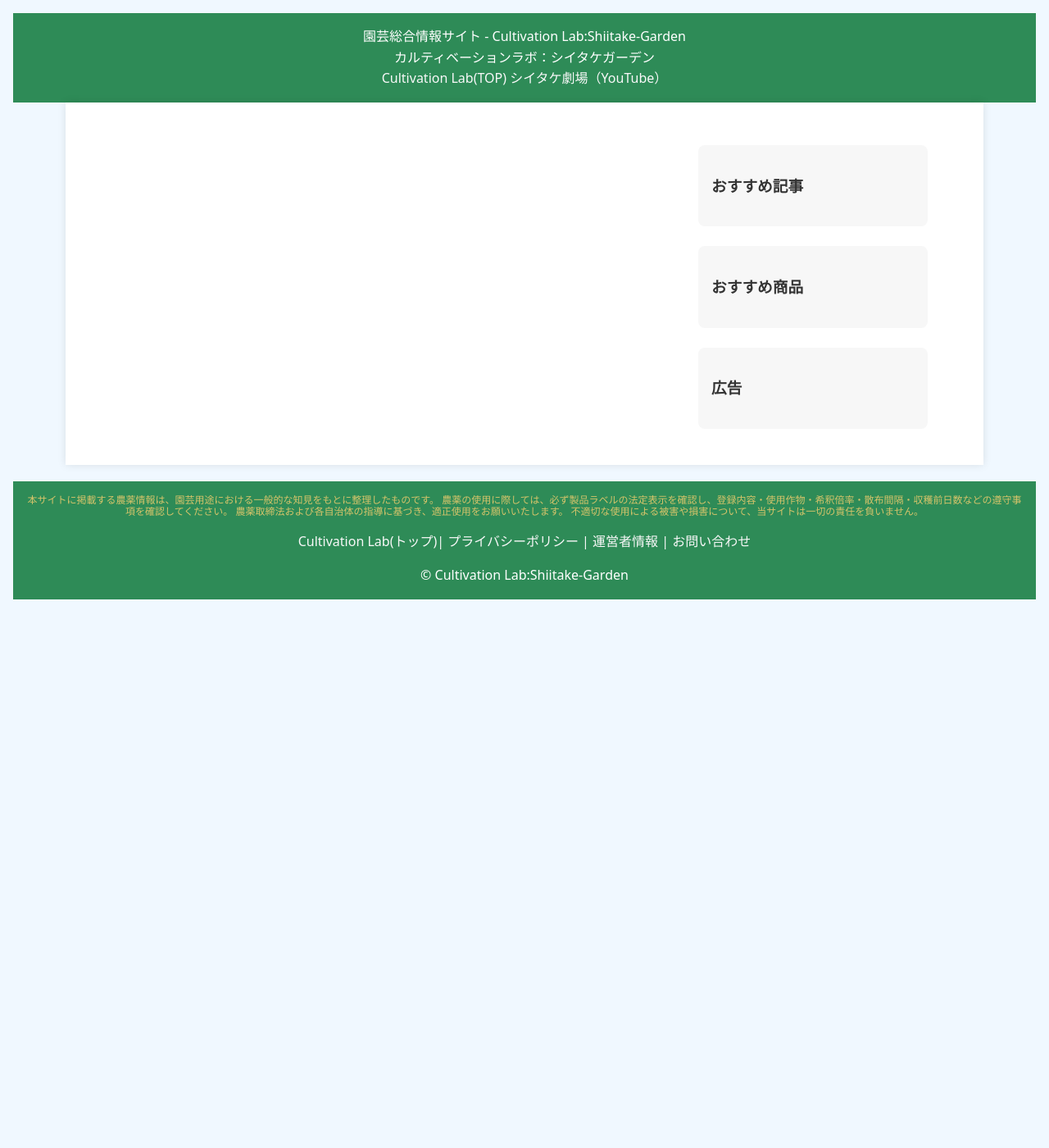
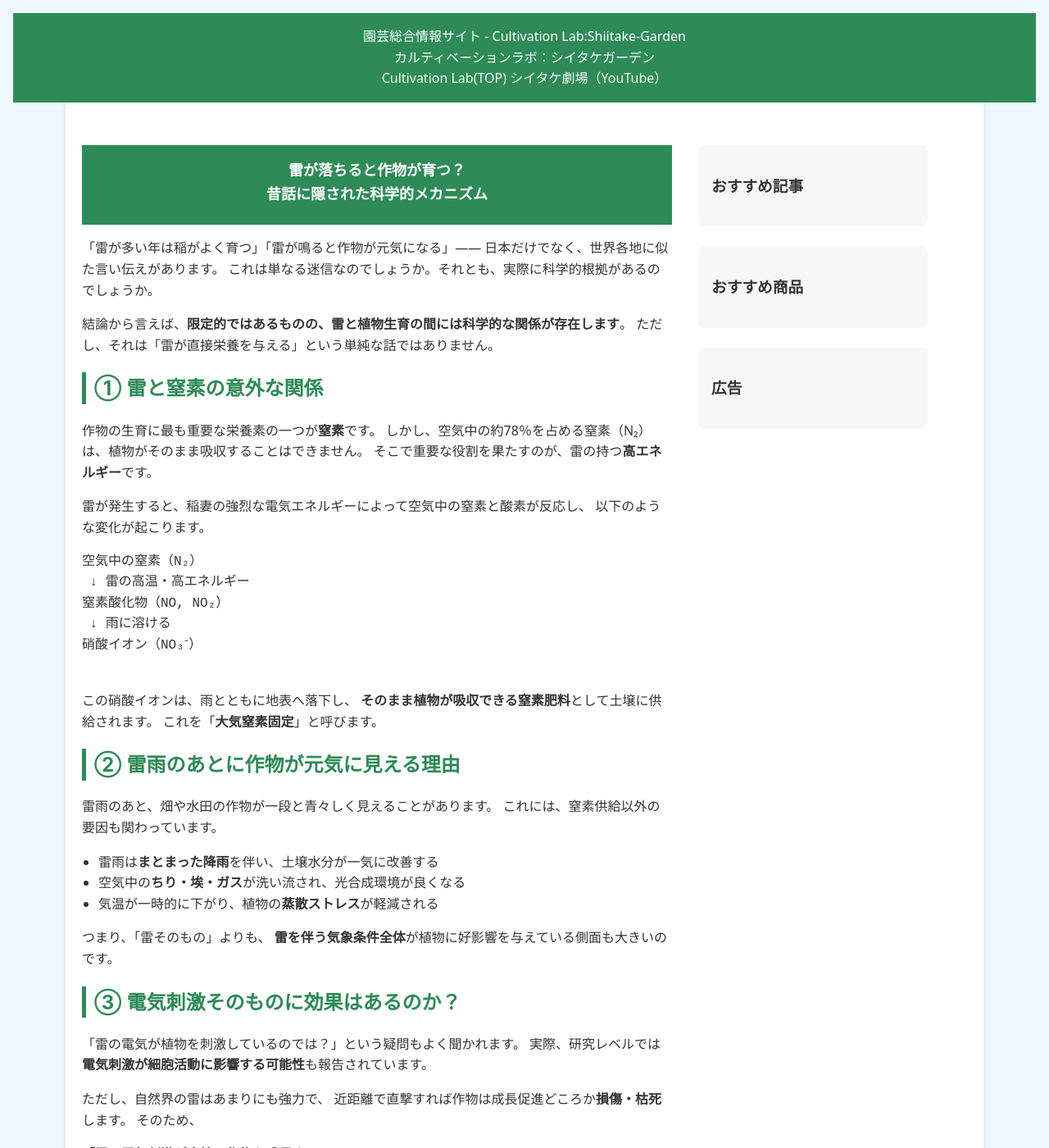
Before and after one commit to shiitake-garden/shiitake-garden.github.io, a Jekyll site: the page built from column/column_kaminari.html, in a window 1280 px wide and 1400 px high. Shown: the whole window at 82% size. Built offline with Jekyll 4.4.1, drawn with Linux system fonts in a browser that asks for light colours; some of the changed text lies outside the part shown.

Commit message:
Update column_kaminari.html

```diff
--- a/column/column_kaminari.html
+++ b/column/column_kaminari.html
@@ -12,6 +12,142 @@ title: カルティベーションラボ
 <section class="article-layout">
 
   <article class="article-main">
+
+<header> <h1>雷が落ちると作物が育つ？<br>昔話に隠された科学的メカニズム</h1> </header>
+
+    <p>
+      「雷が多い年は稲がよく育つ」「雷が鳴ると作物が元気になる」——
+      日本だけでなく、世界各地に似た言い伝えがあります。
+      これは単なる迷信なのでしょうか。それとも、実際に科学的根拠があるのでしょうか。
+    </p>
+
+    <p>
+      結論から言えば、<strong>限定的ではあるものの、雷と植物生育の間には科学的な関係が存在します</strong>。
+      ただし、それは「雷が直接栄養を与える」という単純な話ではありません。
+    </p>
+
+    <h2>① 雷と窒素の意外な関係</h2>
+
+    <p>
+      作物の生育に最も重要な栄養素の一つが<strong>窒素</strong>です。
+      しかし、空気中の約78％を占める窒素（N₂）は、植物がそのまま吸収することはできません。
+      そこで重要な役割を果たすのが、雷の持つ<strong>高エネルギー</strong>です。
+    </p>
+
+    <p>
+      雷が発生すると、稲妻の強烈な電気エネルギーによって空気中の窒素と酸素が反応し、
+      以下のような変化が起こります。
+    </p>
+
+    <pre>
+空気中の窒素（N₂）
+ ↓ 雷の高温・高エネルギー
+窒素酸化物（NO, NO₂）
+ ↓ 雨に溶ける
+硝酸イオン（NO₃⁻）
+    </pre>
+
+    <p>
+      この硝酸イオンは、雨とともに地表へ落下し、
+      <strong>そのまま植物が吸収できる窒素肥料</strong>として土壌に供給されます。
+      これを「<strong>大気窒素固定</strong>」と呼びます。
+    </p>
+
+    <h2>② 雷雨のあとに作物が元気に見える理由</h2>
+
+    <p>
+      雷雨のあと、畑や水田の作物が一段と青々しく見えることがあります。
+      これには、窒素供給以外の要因も関わっています。
+    </p>
+
+    <ul>
+      <li>雷雨は<strong>まとまった降雨</strong>を伴い、土壌水分が一気に改善する</li>
+      <li>空気中の<strong>ちり・埃・ガス</strong>が洗い流され、光合成環境が良くなる</li>
+      <li>気温が一時的に下がり、植物の<strong>蒸散ストレス</strong>が軽減される</li>
+    </ul>
+
+    <p>
+      つまり、「雷そのもの」よりも、
+      <strong>雷を伴う気象条件全体</strong>が植物に好影響を与えている側面も大きいのです。
+    </p>
+
+    <h2>③ 電気刺激そのものに効果はあるのか？</h2>
+
+    <p>
+      「雷の電気が植物を刺激しているのでは？」という疑問もよく聞かれます。
+      実際、研究レベルでは<strong>電気刺激が細胞活動に影響する可能性</strong>も報告されています。
+    </p>
+
+    <p>
+      ただし、自然界の雷はあまりにも強力で、
+      近距離で直撃すれば作物は成長促進どころか<strong>損傷・枯死</strong>します。
+      そのため、
+    </p>
+
+    <p>
+      <strong>「雷の電気刺激が直接、作物を成長させる」<br>
+      という効果は、現実的にはほとんど期待できません。</strong>
+    </p>
+
+    <h2>④ どれくらいの効果があるのか（現実的な評価）</h2>
+
+    <p>
+      雷による窒素供給量は、一般的な農業施肥量と比べると<strong>ごく微量</strong>です。
+      そのため、
+    </p>
+
+    <ul>
+      <li>雷だけで作物が劇的に育つわけではない</li>
+      <li>肥料の代わりになるほどの量ではない</li>
+      <li>あくまで<strong>補助的・背景的な効果</strong></li>
+    </ul>
+
+    <p>
+      しかし、化学肥料が存在しなかった時代にとっては、
+      この「空からの窒素補給」は、経験的に十分感じ取れる現象だったと考えられます。
+    </p>
+
+    <h2>⑤ 「雷が作物を育てる」は迷信か？</h2>
+
+    <p>
+      まとめると、次のように整理できます。
+    </p>
+
+    <ul>
+      <li>雷は<strong>大気中の窒素を植物が使える形に変える</strong></li>
+      <li>雷雨は<strong>水分・環境条件を一気に改善</strong>する</li>
+      <li>ただし効果は<strong>限定的</strong>で、過信は禁物</li>
+    </ul>
+
+    <p>
+      つまり、
+      <strong>「雷が落ちると作物が育つ」という言い伝えは、完全な迷信ではなく、経験に基づいた理にかなった観察</strong>
+      だったと言えるでしょう。
+    </p>
+
+    <h2>現代の園芸・農業でどう考えるべきか</h2>
+
+    <p>
+      現代では、
+      <strong>施肥・水管理・土壌管理</strong>のほうが圧倒的に重要です。
+      雷の効果を期待するより、
+    </p>
+
+    <ul>
+      <li>適切な窒素量の管理</li>
+      <li>過不足のない水分</li>
+      <li>土壌環境の改善</li>
+    </ul>
+
+    <p>
+      を徹底するほうが、はるかに安定した結果が得られます。
+      それでもなお、雷雨のあとに畑を眺めて「今日はよく育って見える」と感じるとき、
+      私たちは先人と同じ目で自然を見ているのかもしれません。
+    </p>
+
+
+
+
 
   </article>
 
```
